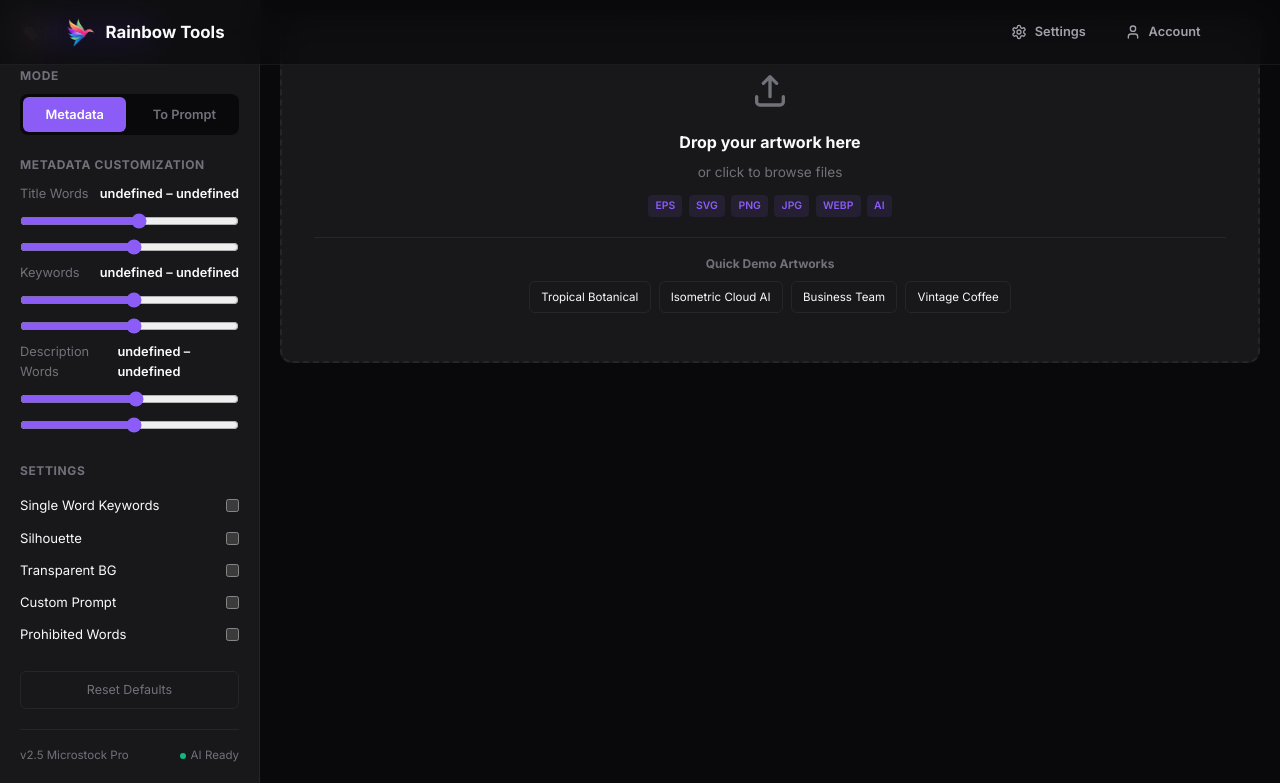
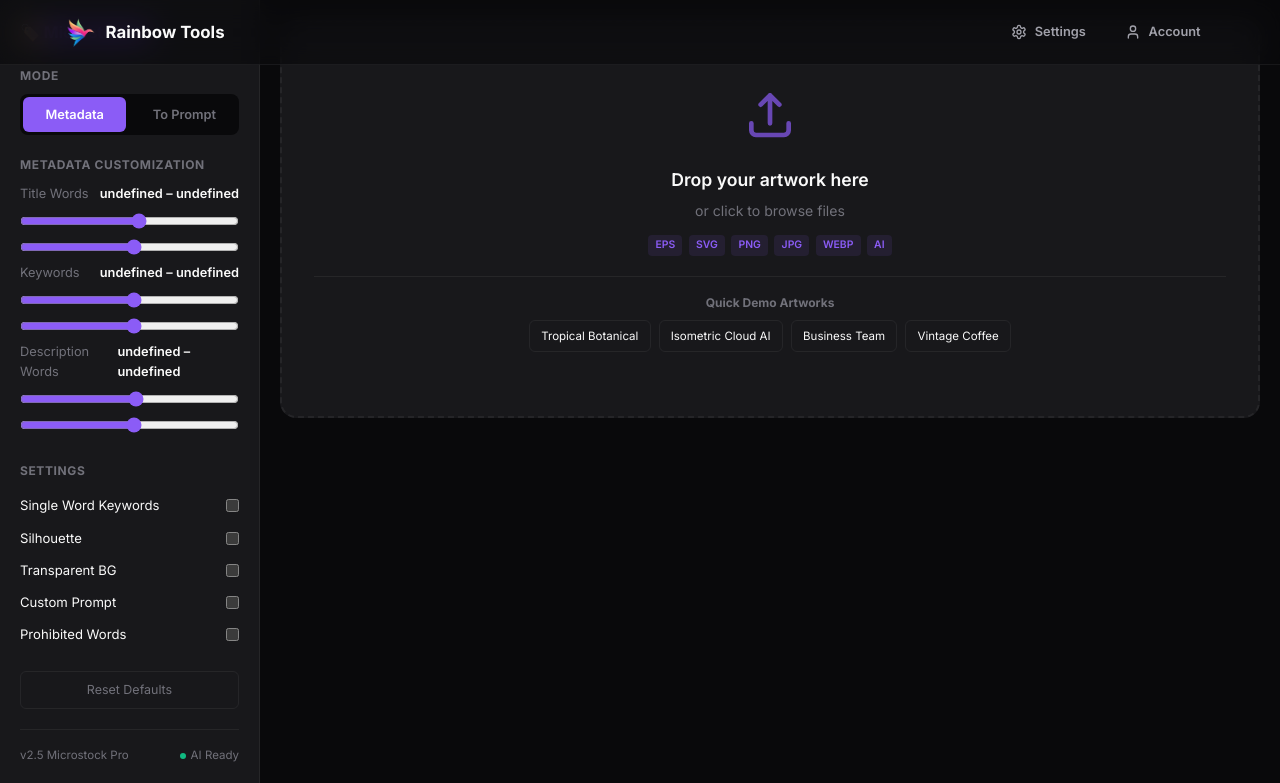
Before and after one commit to tanmoymondal1312/Rainbow_Tools_Backend, a Django app: template templates/tools/microstock_metadata.html in a window 1280 px wide. Shown: the top 783 px of the page. Run offline with Django 5.2, Linux system fonts and the light colour scheme; the template is opened without the code that fills it, so the values that code supplies are empty; some libraries are stand-ins or nearby versions.

Commit message:
design1: upload zone - pulsing border, bigger icon, hover lift effect

```diff
--- a/static/css/microstock-metadata.css
+++ b/static/css/microstock-metadata.css
@@ -288,36 +288,67 @@
 /* Upload zone */
 .mm-upload-zone {
     border: 2px dashed var(--mm-border);
-    border-radius: 12px;
-    padding: 3rem 2rem;
+    border-radius: 16px;
+    padding: 4rem 2rem;
     text-align: center;
     cursor: pointer;
-    transition: all 0.2s;
+    transition: all 0.3s ease;
     background: var(--mm-surface);
+    position: relative;
+    overflow: hidden;
+}
+
+.mm-upload-zone::before {
+    content: '';
+    position: absolute;
+    inset: -2px;
+    border-radius: 16px;
+    padding: 2px;
+    background: linear-gradient(135deg, var(--mm-accent), transparent 40%, transparent 60%, var(--mm-accent));
+    -webkit-mask: linear-gradient(#fff 0 0) content-box, linear-gradient(#fff 0 0);
+    -webkit-mask-composite: xor;
+    mask-composite: exclude;
+    opacity: 0;
+    transition: opacity 0.3s ease;
+}
+
+.mm-upload-zone:hover::before,
+.mm-upload-zone.dragover::before {
+    opacity: 0.5;
 }
 
 .mm-upload-zone:hover,
 .mm-upload-zone.dragover {
     border-color: var(--mm-accent);
     background: color-mix(in srgb, var(--mm-accent) 4%, var(--mm-surface));
+    transform: translateY(-2px);
+    box-shadow: 0 8px 32px color-mix(in srgb, var(--mm-accent) 12%, transparent);
 }
 
 .mm-upload-zone svg {
-    width: 40px;
-    height: 40px;
-    stroke: var(--mm-muted);
-    margin-bottom: 0.75rem;
+    width: 56px;
+    height: 56px;
+    stroke: var(--mm-accent);
+    margin-bottom: 1rem;
+    opacity: 0.7;
+    transition: all 0.3s ease;
+}
+
+.mm-upload-zone:hover svg {
+    opacity: 1;
+    transform: translateY(-4px);
 }
 
 .mm-upload-zone h3 {
     margin: 0 0 0.4rem;
-    font-size: 1rem;
+    font-size: 1.1rem;
+    font-weight: 600;
 }
 
 .mm-upload-zone p {
     margin: 0;
     color: var(--mm-muted);
-    font-size: 0.85rem;
+    font-size: 0.88rem;
 }
 
 .mm-upload-formats {
@@ -910,3 +941,12 @@
         grid-template-columns: 1fr;
     }
 }
+
+@keyframes mm-pulse-border {
+    0%, 100% { border-color: var(--mm-border); }
+    50% { border-color: color-mix(in srgb, var(--mm-accent) 40%, var(--mm-border)); }
+}
+
+.mm-upload-zone:not(:hover):not(.dragover) {
+    animation: mm-pulse-border 3s ease-in-out infinite;
+}
--- a/templates/tools/microstock_metadata.html
+++ b/templates/tools/microstock_metadata.html
@@ -5,7 +5,7 @@
 
 {% block extra_css %}
 <link rel="stylesheet" href="{% static 'css/tool.css' %}?v=20260827">
-<link rel="stylesheet" href="{% static 'css/microstock-metadata.css' %}?v=20260827">
+<link rel="stylesheet" href="{% static 'css/microstock-metadata.css' %}?v=20260827c">
 <style>:root { --tool-accent: {{ tool.color }}; }</style>
 {% endblock %}
 
```
